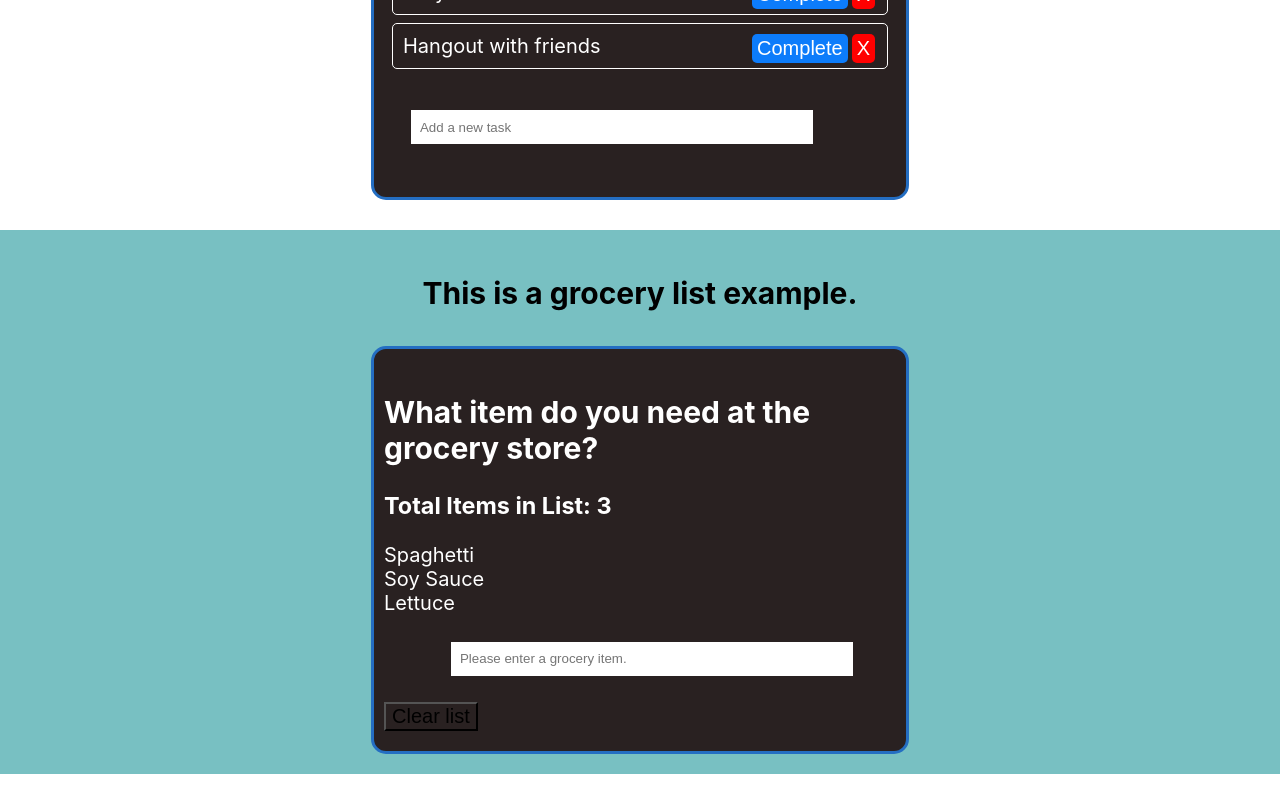
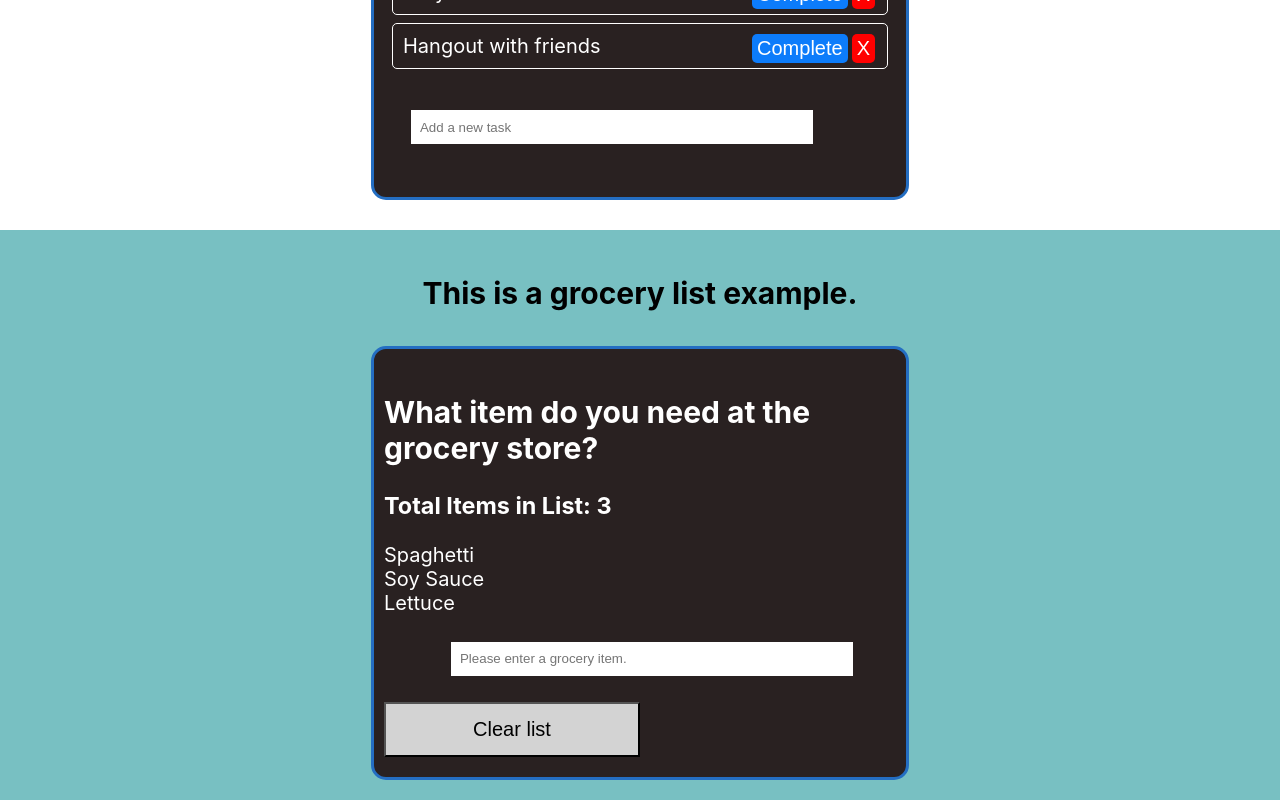
Before and after one commit to humesandrew/react-hooks-and-staters, a React (Create React App) app: page / in a window 1280 px wide. Shown: the part 1047-1847 px from the top of the page. Before the commit the page ends 1821 px from the top, so only its background shows below. Built offline with nearby package versions, Linux system fonts and the light colour scheme.

Commit message:
addedclearbtn

```diff
--- a/src/components/grocery/Grocery.js
+++ b/src/components/grocery/Grocery.js
@@ -12,6 +12,8 @@ function CreateGroceryItem({ addGroceryItem }) {
     setValue("");
 
 }
+
+
 return(
   <form onSubmit={handleSubmit}>
     <input
@@ -54,11 +56,12 @@ export default function GroceryList() {
 };
 
 function completeGroceryList() {
-  setGroceryItems(null);
+  setGroceryItems([]);
 }
 
 
 return(
+
 <div>
 <div className="grocery">
 <header><h2>This is a grocery list example.</h2></header>
@@ -74,7 +77,7 @@ return(
    </div>
 <div className="createGroceryItem">
     <CreateGroceryItem addGroceryItem={addGroceryItem} />
-    <button onClick={completeGroceryList}>Clear list</button>
+    <button className="clear-btn" onClick={completeGroceryList}>Clear list</button>
 
 </div>
 </div>
--- a/src/components/grocery/grocery.scss
+++ b/src/components/grocery/grocery.scss
@@ -34,3 +34,11 @@
     padding: 0.5em;
     margin: 0.4em 0.25em;
 }
+
+.clear-btn {
+
+    width: 50%;
+
+    padding: 0.7em;
+    background-color: lightgrey;
+}
```
